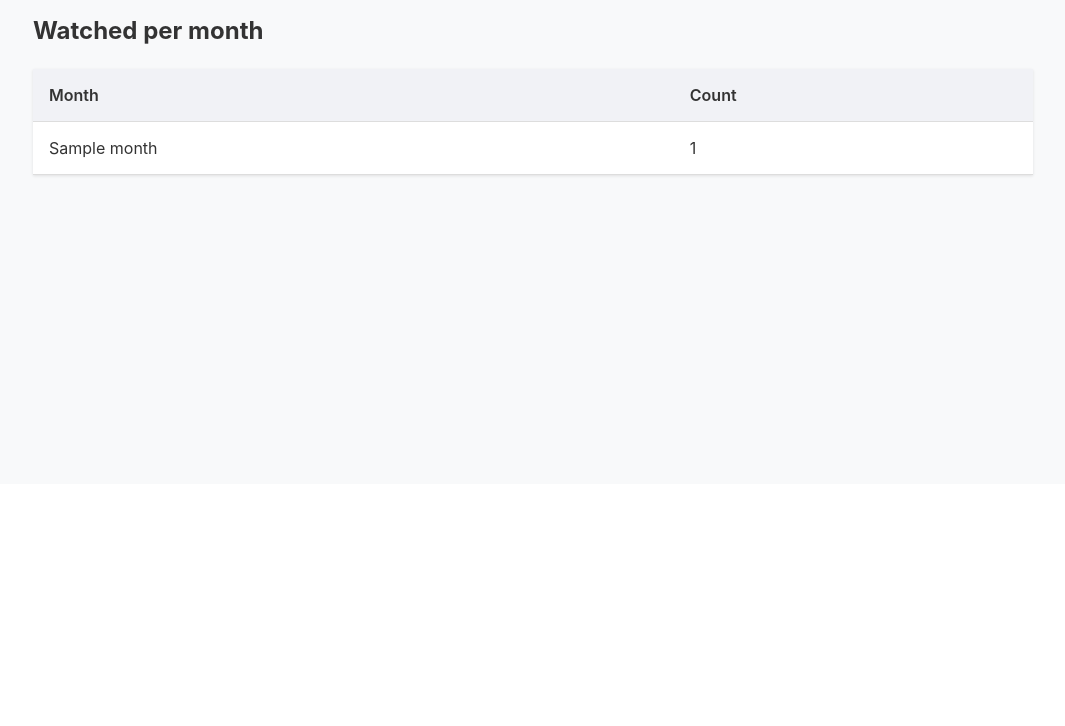
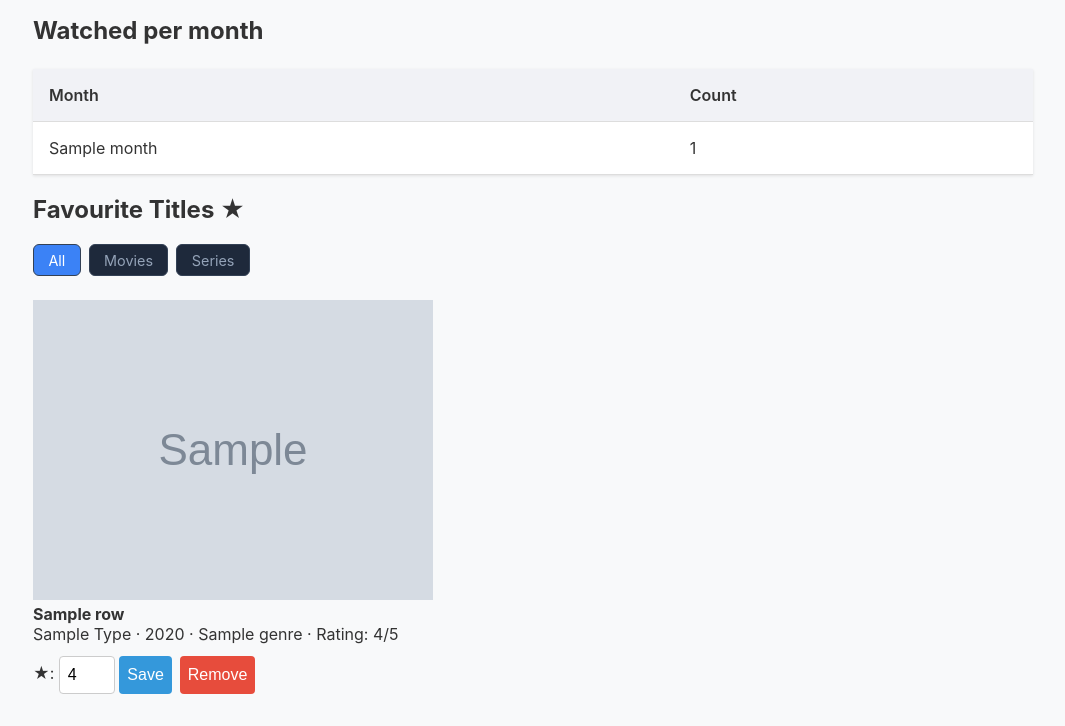
Before and after one commit to goncaloAS05/MovieTracker, a FastAPI app: template templates/dashboard.html in a window 1280 px wide. Shown: the part 316-1042 px from the top of the page, without its empty margins (107-1172 px from the left). Before the commit the page ends 493 px from the top, so only its background shows below. Run offline with FastAPI, Linux system fonts and the light colour scheme; the template is opened without the code that fills it: most values are stand-ins (such as "Sample title", 1, 10 or a date in 2020); grey boxes marked "Sample" are stand-in pictures.

Commit message:
dashboard favourites

```diff
--- a/main.py
+++ b/main.py
@@ -83,8 +83,6 @@ def logout():
     response = RedirectResponse(url="/login")
     response.delete_cookie("session")
     return response
-
-# ---------- Watchlist views ----------
 
 # ---------- Watchlist views ----------
 
@@ -201,7 +199,7 @@ def update_status(
     episode_value = int(episode) if episode else 0
     season_value = int(season) if season else None
     is_favourite_value = favourite == "on"
-    date_watched_clause = ", date_watched = NOW()" if status == "watched" else ""
+    date_watched_clause = ", date_watched = NOW()" if status != "want_to_watch" else ""
 
     cur.execute(
         f"""
@@ -312,7 +310,7 @@ def add_title(
 # ---------- Dashboard ----------
 
 @app.get("/dashboard")
-def dashboard(request: Request):
+def dashboard(request: Request, type: str = "all"):
     user = get_current_user(request)
     if not user:
         return RedirectResponse(url="/login", status_code=status.HTTP_302_FOUND)
@@ -336,7 +334,7 @@ def dashboard(request: Request):
         """
         SELECT DATE_FORMAT(date_watched, '%%Y-%%m') AS month, COUNT(*) AS count
         FROM watch_status
-        WHERE user_id = %s AND status = 'watched' AND date_watched IS NOT NULL
+        WHERE user_id = %s AND status != 'want_to_watch' AND date_watched IS NOT NULL
         GROUP BY month
         ORDER BY month
         """,
@@ -344,9 +342,30 @@ def dashboard(request: Request):
     )
     monthly_stats = cur.fetchall()
 
+    query = """
+        SELECT t.id, t.name, t.type, t.genre, t.release_year, t.total_seasons,
+            t.season_episode_counts, t.poster_url, ws.id AS watch_id,
+            ws.status, ws.rating, ws.episode_progress, ws.season_progress,
+            ws.is_favourite
+        FROM watch_status ws
+        JOIN titles t ON t.id = ws.title_id
+        WHERE ws.user_id = %s AND ws.is_favourite = TRUE
+    """
+    params = [DEFAULT_USER_ID]
+
+
+    if type in ("movie", "series"):
+            query += " AND t.type = %s"
+            params.append(type)
+
+    query += " ORDER BY ws.date_added DESC"
+    cur.execute(query, tuple(params))
+    columns = [c[0] for c in cur.description]
+    rows = [dict(zip(columns, row)) for row in cur.fetchall()]
+    rows = _parse_season_data(rows)
     cur.close()
     conn.close()
     return templates.TemplateResponse(
         "dashboard.html",
-        {"request": request, "genre_stats": genre_stats, "monthly_stats": monthly_stats},
+        {"request": request, "genre_stats": genre_stats, "monthly_stats": monthly_stats, "favourite_titles": rows},
     )
--- a/templates/dashboard.html
+++ b/templates/dashboard.html
@@ -30,4 +30,54 @@
     {% else %}
         <p>No watch history yet.</p>
     {% endif %}
+
+    <h2>Favourite Titles ★</h2>
+    <div style="margin-bottom: 1.5rem; display: flex; gap: 0.5rem;">
+        <a href="?type=all"
+           style="padding: 0.4rem 0.9rem; border-radius: 6px; text-decoration: none; font-size: 0.9rem; border: 1px solid #334155; {% if current_type == 'all' or not current_type %}background-color: #3b82f6; color: white;{% else %}background-color: #1e293b; color: #94a3b8;{% endif %}">
+            All
+        </a>
+        <a href="?type=movie"
+           style="padding: 0.4rem 0.9rem; border-radius: 6px; text-decoration: none; font-size: 0.9rem; border: 1px solid #334155; {% if current_type == 'movie' %}background-color: #3b82f6; color: white;{% else %}background-color: #1e293b; color: #94a3b8;{% endif %}">
+            Movies
+        </a>
+        <a href="?type=series"
+           style="padding: 0.4rem 0.9rem; border-radius: 6px; text-decoration: none; font-size: 0.9rem; border: 1px solid #334155; {% if current_type == 'series' %}background-color: #3b82f6; color: white;{% else %}background-color: #1e293b; color: #94a3b8;{% endif %}">
+            Series
+        </a>
+    </div>
+    {% if favourite_titles %}
+        {% for row in favourite_titles %}
+            <div class="card">
+                {% if row.poster_url %}
+                    <img src="{{ row.poster_url }}" alt="{{ row.name }}">
+                {% endif %}
+                <div class="info">
+                    <strong>{{ row.name }}</strong>
+                    <div class="meta">
+                        {{ row.type.title() }} · {{ row.release_year or "—" }} · {{ row.genre or "—" }}
+                        {% if row.rating %} · Rating: {{ row.rating }}/5{% endif %}
+                    </div>
+                </div>
+                <div class="action-row">
+                    <form class="inline" action="/watch-status/{{ row.watch_id }}/update" method="post">
+                        <!-- Preserves existing status when submitting from the dashboard -->
+                        <input type="hidden" name="status" value="{{ row.status }}">
+                        <input type="hidden" name="favourite" value="on">
+
+                        <!-- Rating input with label -->
+                        <label for="rating-{{ row.watch_id }}">★:</label>
+                        <input id="rating-{{ row.watch_id }}" type="number" name="rating" min="1" max="5" value="{{ row.rating or '' }}" style="width: 3.5rem;">
+                        <button type="submit">Save</button>
+                    </form>
+
+                    <form class="inline" action="/watch-status/{{ row.watch_id }}/delete" method="post" style="margin: 1;">
+                        <button type="submit" class="btn-danger">Remove</button>
+                    </form>
+                </div>
+            </div>
+        {% endfor %}
+    {% else %}
+        <p>No favourite titles saved yet.</p>
+    {% endif %}
 {% endblock %}
```
